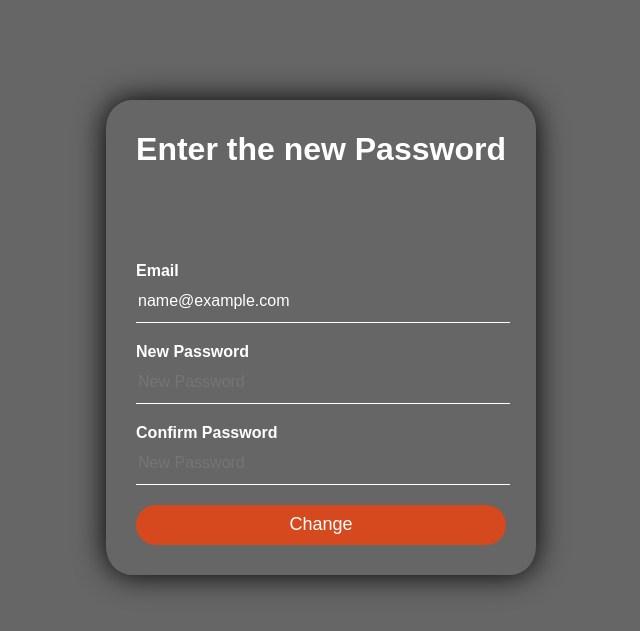
After one commit to sunilchandra5/koseli, a PHP site: the page made by view/newpassword.php in a window 1280 px wide. The commit adds this page. Shown: the top 631 px of the page, without its empty margins (319-959 px from the left). Run offline with PHP 8.4, Linux system fonts and the light colour scheme; the template is opened without the code that fills it: most values are stand-ins (such as "Sample title", 1, 10 or a date in 2020).

Commit message:
forget password

```diff
--- a/controller/logincontroller.php
+++ b/controller/logincontroller.php
@@ -54,7 +54,7 @@ try {
 
 
     } else {
-        $_SESSION['message']="No User found";
+        $_SESSION['message']="Username and Password is incorrect";
         $_SESSION['status']="error";
         include 'view/home.php';
         return;
--- a/index.php
+++ b/index.php
@@ -22,6 +22,10 @@ if (isset($_GET['r'])) {
                 $_SESSION['active_url'] = 'lost';
                 include 'controller/lostcontroller.php';
                 break;
+        case 'newpass':
+                    $_SESSION['active_url'] = 'newpass';
+                    include 'controller/newpasscontroller.php';
+                    break;
          case 'newreg':
                     $_SESSION['active_url'] = 'newreg';
                     include 'controller/userregistrationcontroller.php';
--- /dev/null
+++ b/view/newpassword.php
@@ -0,0 +1,131 @@
+<!DOCTYPE html>
+
+<head>
+    <title>Change password</title>
+    <style>
+        body {
+            display: flex;
+            justify-content: center;
+            margin: 100px;
+            font-family: sans-serif;
+            background: linear-gradient(to top, rgb(0, 0, 0, 0.6)50%, rgba(0, 0, 0, 0.6)50%);
+        }
+
+        .box {
+            box-shadow: 0 0 30px rgb(0, 0, 0);
+            color: #fff;
+            position: fixed;
+            box-sizing: border-box;
+            border-radius: 6%;
+            padding: 10px 30px;
+        }
+
+        .box p {
+            margin: 0;
+            padding: 0;
+            font-weight: bold;
+        }
+
+        .box input {
+            width: 100%;
+            margin-bottom: 20px;
+        }
+
+        .box input[type="email"],
+              input[type="text"]{
+            border: none;
+            border-bottom: 1px solid #fff;
+            background: transparent;
+            outline: none;
+            height: 40px;
+            color: #fff;
+            font-size: 16px;
+        }
+
+        .box input[type="submit"] {
+            border: none;
+            outline: none;
+            height: 40px;
+            background: #d6491e;
+            color: rgb(255, 255, 255);
+            font-size: 18px;
+            border-radius: 20px;
+        }
+
+        .box input[type="submit"]:hover {
+            cursor: pointer;
+            background: #ffffff;
+            color: #000;
+        }
+    </style>
+</head>
+
+<body>
+
+    <div class="box">
+        <h1>Enter the new Password</h1>
+        <br><br><br><br>
+        <form action="<?php echo $base_url?>?r=newpass" method="post">
+
+            <!--<select name="usertype"class="id">
+                <option value="1">User</option>
+                 <option value="2">Staff</option>
+                 <option value="3">Admin</option>
+            </select> -->
+            <?php
+        if($password){
+            while ($row = $password->fetch_assoc()) {
+            ?>
+            <p>Email</p>
+            <input type="email" name="email" value=<?php echo $row['email'] ?> readonly>
+            <p>New Password</p>
+            <input type="text" name="newpassword" placeholder="New Password" required>
+            <p>Confirm Password</p>
+            <input type="text" name="newcpassword" placeholder="New Password" required>
+
+            <input type="submit" value="Change">
+           <?php
+            }}
+            ?>
+        </form>
+
+
+
+    </div>
+
+
+
+
+
+
+
+
+
+
+
+
+
+
+    <script src="https://unpkg.com/sweetalert/dist/sweetalert.min.js"></script>
+    <?php
+ if(isset($_SESSION['message'])&& $_SESSION['message'] !='')
+ {
+     ?>
+        <script>
+            swal({
+                title: "<?php echo $_SESSION['message'];?>",
+                //text: "You clicked the button!",
+                icon: "<?php echo $_SESSION['status'];?>",
+                button: "ok",
+            });
+        </script>
+        <?php
+     unset($_SESSION['message']);
+ }
+  ?>
+
+
+</body>
+
+
+</html>
```
Also changed, not shown: controller/lostcontroller.php (+27 -2 lines), controller/newpasscontroller.php (added, +53 -0 lines), controller/userregistrationcontroller.php (+11 -0 lines), model/dbmodel.php (+70 -0 lines), view/emailverify.php (added, +119 -0 lines).
